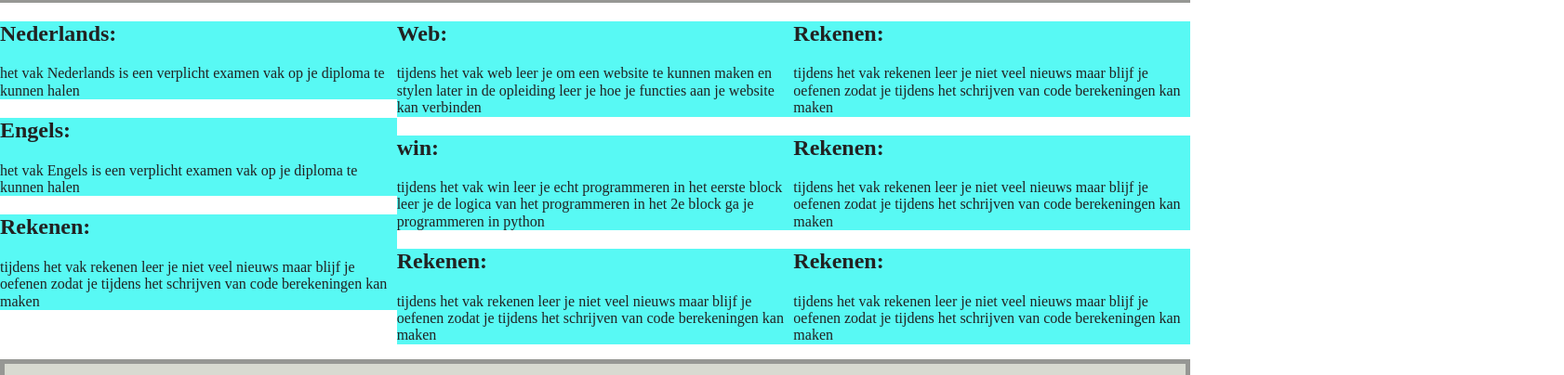
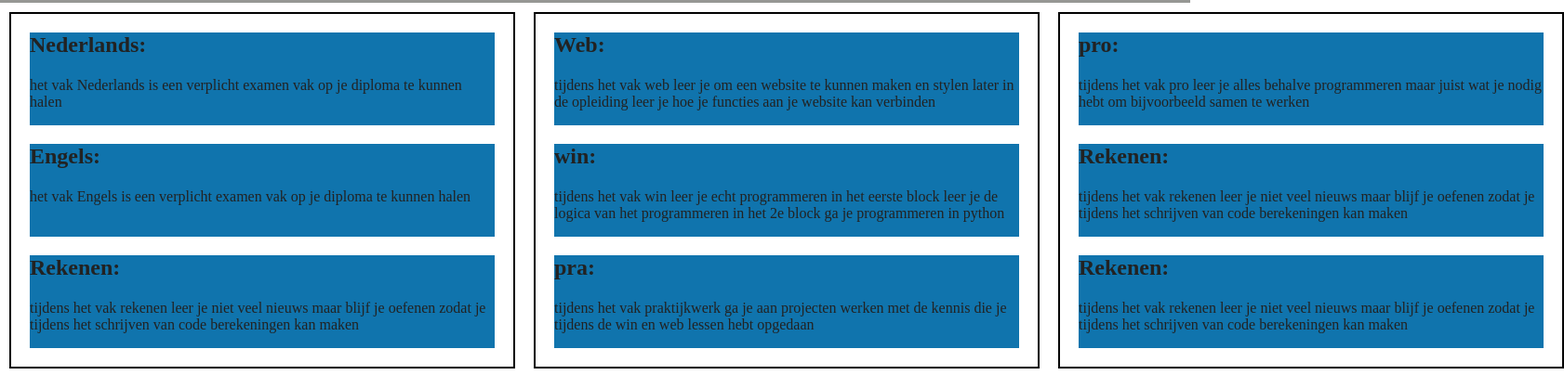
Before and after one commit to ThomasVermeer/openDagWebsite, a website built with Parcel: page index.html in a window 1280 px wide. Shown: the part 91-495 px from the top of the page at 93% size, 1682 px wide, since content can reach past the window. Built offline with nearby package versions, Linux system fonts and the light colour scheme.

Commit message:
styling van de vakken

```diff
--- a/css/main.css
+++ b/css/main.css
@@ -105,7 +105,14 @@ h1{
 
 .textVakkenEersteJaar1{
 max-width: 500px;
-background-color: #58F9F4;
+min-width: 500px ;
+max-height: 100px;
+min-height: 100px;
+background-color: #1074ad;
+margin-right: 20px;
+margin-left: 20px;
+margin-bottom: 20px;
+margin-top: 20px;
 }
 
 .roosterEersteJaar{
@@ -113,6 +120,10 @@ background-color: #58F9F4;
   background-color: #D8DAD1;
 
 
+}
+.splitsing{
+  border: solid black 2px;
+  margin: 10px;
 }
 
 
--- a/index.html
+++ b/index.html
@@ -65,15 +65,15 @@
 </div>
 
 <div class="textVakkenEersteJaar1">
-  <h2>Rekenen:</h2>
-  <p>tijdens het vak rekenen leer je niet veel nieuws maar blijf je oefenen zodat je tijdens het schrijven van code berekeningen kan maken</p>
+  <h2>pra:</h2>
+  <p>tijdens het vak praktijkwerk ga je aan projecten werken met de kennis die je tijdens de win en web lessen hebt opgedaan</p>
 </div>
 </div>
 
 <div class="splitsing">
 <div class="textVakkenEersteJaar1">
-  <h2>Rekenen:</h2>
-  <p>tijdens het vak rekenen leer je niet veel nieuws maar blijf je oefenen zodat je tijdens het schrijven van code berekeningen kan maken</p>
+  <h2>pro:</h2>
+  <p>tijdens het vak pro leer je alles behalve programmeren maar juist wat je nodig hebt om bijvoorbeeld samen te werken</p>
 </div>
 
 <div class="textVakkenEersteJaar1">
@@ -96,7 +96,7 @@
  <!-- hoe ziet het rooster in het eerste jaar er uit -->
 
 <div class="roosterEersteJaar">
-<h1>ggryugry</h1>
+<h1>Rooster 1e klas</h1>
 
 
 
```
